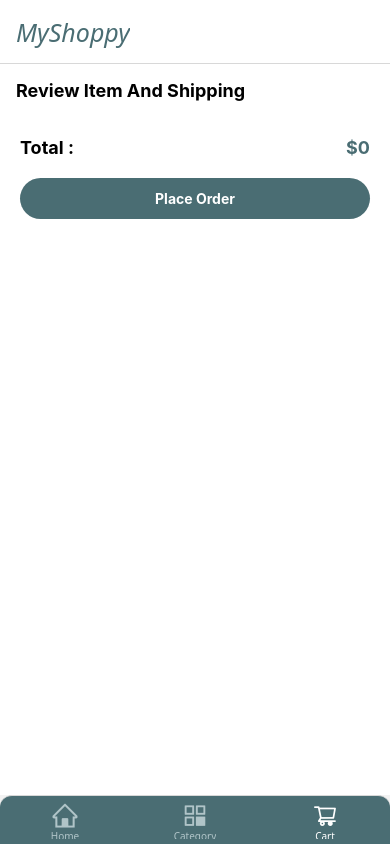
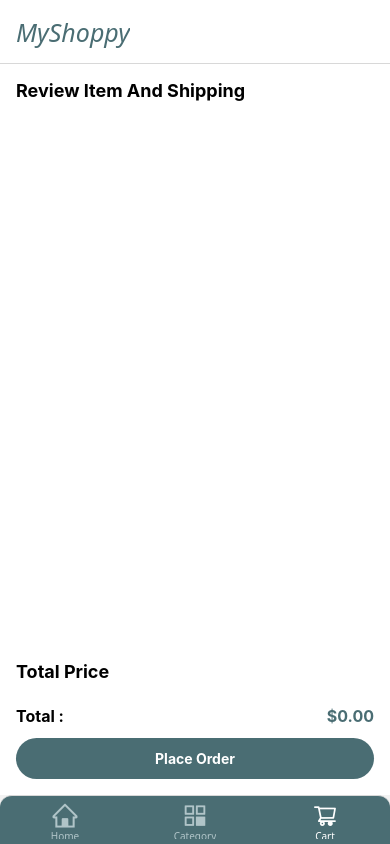
Before and after one commit to prateekrane/AccentureRNTask, a React Native app: screen /Cart in a window 390 px wide. Built offline with nearby package versions, Linux system fonts and the light colour scheme.

Commit message:
final commit

```diff
--- a/Data/DataLists.ts
+++ b/Data/DataLists.ts
@@ -91,13 +91,13 @@ export const categoriesList: CategoryType[] = [
     id: 13,
     category: "Toys",
     image:
-      "https://media.istockphoto.com/id/472369861/vector/toy-box-teddy-bear-guitar-ball-watercolor.webp?b=1&s=612x612&w=0&k=20&c=LizNyGPzCaFCPn5v5g0x14Vq3SJK7uu2t99Vad5Rf2s=",
+      "https://thumbs.dreamstime.com/b/heap-toys-eps-vector-illustration-48098461.jpg",
   },
   {
     id: 14,
     category: "Heels",
     image:
-      "https://i.pinimg.com/564x/db/00/29/db002964079c4f8650a0f9cb7909d034.jpg",
+      "https://img.freepik.com/premium-vector/colorful-women-shoes-high-heels-stiletto-womens-shoe-fashion-footwear-girls_263016-1095.jpg",
   },
 ];
 
--- a/Screens/Cart.tsx
+++ b/Screens/Cart.tsx
@@ -9,15 +9,19 @@ import {
 } from "react-native";
 import React, { useContext } from "react";
 import { CartContext } from "../Components/CartContext";
+import { useNavigation } from "@react-navigation/native";
 
 export default function Cart() {
   const { cart, increaseQty, decreaseQty, removeFromCart, total, clearCart } =
     useContext(CartContext);
 
+  const navigation = useNavigation<any>();
+
   const placeOrder = () => {
     if (cart.length === 0)
       return Alert.alert("Cart empty", "Add items to place order");
-    Alert.alert("Order placed", `Total: $${total}`);
+    Alert.alert("Order placed", `Total: $${total.toFixed(2)}`);
+    navigation.navigate("Home");
     clearCart();
   };
 
@@ -42,7 +46,7 @@ export default function Cart() {
               </Text>
               <Text style={{ color: "gray" }}>{item.brand}</Text>
               <Text style={{ marginTop: 8, fontWeight: "700" }}>
-                ${item.price}
+                ${item.price.toFixed(2)}
               </Text>
             </View>
             <View style={styles.qtyCnt}>
@@ -62,30 +66,32 @@ export default function Cart() {
             </View>
           </View>
         )}
-        ListFooterComponent={() => (
-          <View style={{ padding: 20 }}>
-            <View
-              style={{
-                flexDirection: "row",
-                justifyContent: "space-between",
-                marginBottom: 20,
-              }}
-            >
-              <Text style={{ fontSize: 18, fontWeight: "700" }}>Total :</Text>
-              <Text
-                style={{ fontSize: 18, color: "#4A6D73", fontWeight: "700" }}
-              >
-                ${total}
-              </Text>
-            </View>
-            <TouchableOpacity style={styles.placeBtn} onPress={placeOrder}>
-              <Text style={{ color: "white", fontWeight: "700" }}>
-                Place Order
-              </Text>
-            </TouchableOpacity>
+      />
+
+      <View style={styles.summaryContainer}>
+        <Text style={styles.summaryTitle}>Total Price</Text>
+
+        {cart.map((item) => (
+          <View key={item.id} style={styles.summaryRow}>
+            <Text style={styles.summaryName}>{item.iname}</Text>
+            <Text style={styles.summaryQty}>{item.quantity}</Text>
+            <Text style={styles.summaryPrice}>
+              ${(item.price * item.quantity).toFixed(2)}
+            </Text>
           </View>
-        )}
-      />
+        ))}
+
+        <View style={styles.totalRow}>
+          <Text style={{ fontSize: 16, fontWeight: "700" }}>Total :</Text>
+          <Text style={{ fontSize: 16, color: "#4A6D73", fontWeight: "700" }}>
+            ${total.toFixed(2)}
+          </Text>
+        </View>
+
+        <TouchableOpacity style={styles.placeBtn} onPress={placeOrder}>
+          <Text style={{ color: "white", fontWeight: "700" }}>Place Order</Text>
+        </TouchableOpacity>
+      </View>
     </View>
   );
 }
@@ -119,4 +125,20 @@ const styles = StyleSheet.create({
     borderRadius: 24,
     alignItems: "center",
   },
+  summaryContainer: { padding: 16 },
+  summaryTitle: { fontSize: 18, fontWeight: "700", marginBottom: 12 },
+  summaryRow: {
+    flexDirection: "row",
+    justifyContent: "space-between",
+    paddingVertical: 6,
+    alignItems: "center",
+  },
+  summaryName: { flex: 1, fontSize: 14 },
+  summaryQty: { width: 40, textAlign: "center" },
+  summaryPrice: { width: 80, textAlign: "right", fontWeight: "700" },
+  totalRow: {
+    flexDirection: "row",
+    justifyContent: "space-between",
+    paddingVertical: 12,
+  },
 });
```
